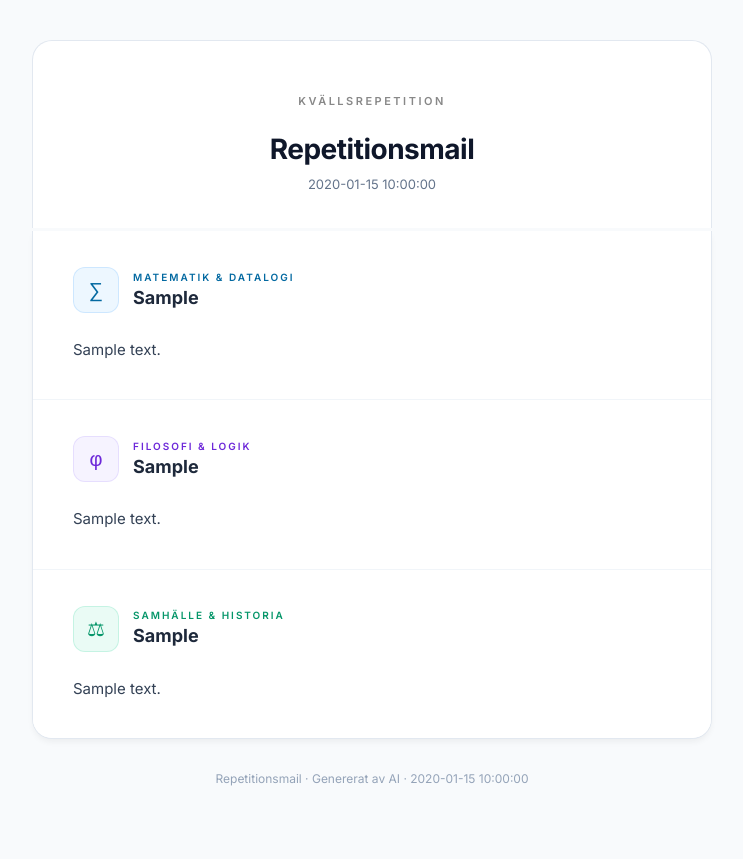
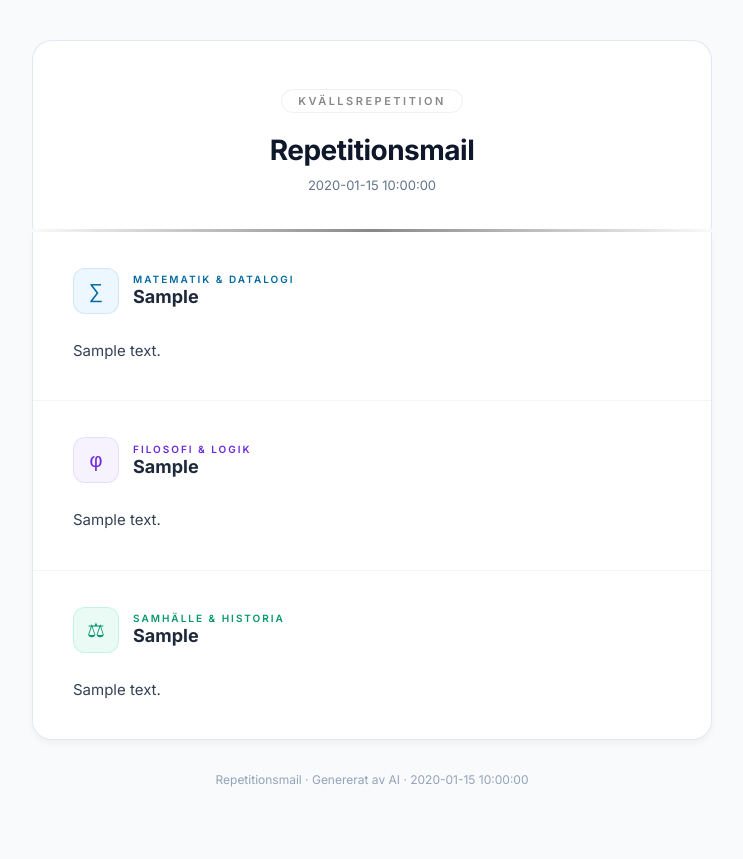
Before and after one commit to Emsurenar/repetitionsmail, a Python web app: template templates/email.html in a window 1280 px wide. Shown: the whole page, without its empty margins (268-1011 px from the left). Before the commit the page ends 786 px from the top, so only its background shows below. Run offline with Jinja, Linux system fonts and the light colour scheme; the template is opened without the code that fills it: most values are stand-ins (such as "Sample title", 1, 10 or a date in 2020).

Commit message:
Final hardening: ultra-compatible email layout and robust topic extraction

```diff
--- a/templates/email.html
+++ b/templates/email.html
@@ -42,282 +42,12 @@
       margin: 0 auto;
     }
 
-    /* Header */
-    .header {
-      text-align: center;
-      padding: 48px 32px 36px;
-      background-color: #ffffff !important;
-      border-radius: 20px 20px 0 0;
-      border: 1px solid #e2e8f0;
-      border-bottom: none;
-      position: relative;
-      overflow: hidden;
-    }
-
-    .header-tag {
-      display: inline-block;
-      font-size: 11px;
-      font-weight: 600;
-      letter-spacing: 2.5px;
-      text-transform: uppercase;
-
-      color: {
-          {
-          accent_color
-        }
-      }
-
-      !important;
-
-      background-color: {
-          {
-          accent_bg
-        }
-      }
-
-      !important;
-
-      border:1px solid {
-          {
-          accent_color
-        }
-      }
-
-      22;
-      border-radius:100px;
-      padding:4px 16px;
-      margin-bottom:20px;
-    }
-
-    .header h1 {
-      margin: 0;
-      font-size: 28px;
-      font-weight: 700;
-      color: #0f172a !important;
-      letter-spacing: -0.5px;
-    }
-
-    .header-date {
-      margin: 10px 0 0;
-      font-size: 13px;
-      color: #64748b !important;
-      font-weight: 400;
-    }
-
-    /* Divider */
-    .accent-line {
-      height: 3px;
-
-      background:linear-gradient(90deg, #f8fafc, {
-          {
-          accent_color
-        }
-      }
-
-      , #f8fafc) !important;
-    }
-
-    /* Main card */
-    .main-card {
-      background-color: #ffffff !important;
-      border: 1px solid #e2e8f0;
-      border-top: none;
-      border-radius: 0 0 20px 20px;
-      overflow: hidden;
-      box-shadow: 0 4px 6px -1px rgba(0, 0, 0, 0.05);
-    }
-
-    /* Section */
-    .section {
-      padding: 36px 40px;
-      border-bottom: 1px solid #f1f5f9;
-      background-color: #ffffff !important;
-    }
-
-    .section:last-child {
-      border-bottom: none;
-    }
-
-    /* Section header */
-    .section-header {
-      display: flex;
-      align-items: center;
-      gap: 14px;
-      margin-bottom: 24px;
-    }
-
-    .section-icon {
-      width: 44px;
-      height: 44px;
-      border-radius: 12px;
-      display: flex;
-      align-items: center;
-      justify-content: center;
-      font-size: 20px;
-      flex-shrink: 0;
-    }
-
-    .cat-math .section-icon {
-      background-color: rgba(79, 172, 254, 0.1) !important;
-      border: 1px solid rgba(79, 172, 254, 0.2);
-      color: #0369a1 !important;
-    }
-
-    .cat-phil .section-icon {
-      background-color: rgba(167, 139, 250, 0.1) !important;
-      border: 1px solid rgba(167, 139, 250, 0.2);
-      color: #6d28d9 !important;
-    }
-
-    .cat-society .section-icon {
-      background-color: rgba(52, 211, 153, 0.1) !important;
-      border: 1px solid rgba(52, 211, 153, 0.2);
-      color: #059669 !important;
-    }
-
-    .section-meta {
-      flex: 1;
-    }
-
-    .section-label {
-      font-size: 10px;
-      font-weight: 600;
-      letter-spacing: 2px;
-      text-transform: uppercase;
-      margin: 0 0 3px;
-    }
-
-    .cat-math .section-label {
-      color: #0369a1 !important;
-    }
-
-    .cat-phil .section-label {
-      color: #6d28d9 !important;
-    }
-
-    .cat-society .section-label {
-      color: #059669 !important;
-    }
-
-    .section-topic {
-      font-size: 18px;
-      font-weight: 700;
-      color: #1e293b !important;
-      margin: 0;
-      line-height: 1.3;
-    }
-
-    /* Body text */
-    .section-body {
-      color: #334155 !important;
-      font-size: 15px;
-      line-height: 1.75;
-    }
-
-    .section-body p {
-      margin: 0 0 16px;
-      color: #334155 !important;
-    }
-
-    .section-body h2 {
-      font-size: 18px;
-      font-weight: 700;
-      color: #0f172a !important;
-      margin: 24px 0 10px;
-    }
-
-    .section-body h3 {
-      font-size: 16px;
-      font-weight: 600;
-      color: #1e293b !important;
-      margin: 18px 0 8px;
-    }
-
-    .section-body strong {
-      color: #0f172a !important;
-      font-weight: 700;
-    }
-
-    .section-body em {
-      font-style: italic;
-    }
-
-    .section-body ul {
-      margin: 10px 0 16px;
-      padding-left: 22px;
-    }
-
-    .section-body li {
-      margin-bottom: 8px;
-      color: #334155 !important;
-    }
-
-    /* Code and Math Blocks */
-    .section-body code {
-      font-family: 'JetBrains Mono', monospace;
-      font-size: 13px;
-      background-color: #f1f5f9 !important;
-      border: 1px solid #e2e8f0;
-      border-radius: 4px;
-      padding: 2px 6px;
-      color: #c2410c !important;
-    }
-
-    .section-body .math-block {
-      font-family: 'JetBrains Mono', monospace;
-      display: block;
-      padding: 16px;
-      background-color: #f8fafc !important;
-      border: 1px solid #e2e8f0;
-      border-radius: 8px;
-      margin: 16px 0;
-      white-space: pre-wrap;
-      font-size: 13px;
-      color: #0f172a !important;
-      line-height: 1.6;
-    }
-
-    .section-body blockquote {
-      margin: 16px 0;
-      padding: 12px 20px;
-
-      border-left:4px solid {
-          {
-          accent_color
-        }
-      }
-
-      ;
-
-      background-color: {
-          {
-          accent_bg
-        }
-      }
-
-      !important;
-      border-radius:0 8px 8px 0;
-      color:#475569 !important;
-      font-style:italic;
-    }
-
-    /* Footer */
-    .footer {
-      text-align: center;
-      padding: 32px 20px;
-    }
-
-    .footer p {
-      margin: 0;
-      font-size: 12px;
-      color: #94a3b8 !important;
-    }
-
-    /* FORCE LIGHT MODE - This is the key part to prevent dark mode inversion */
+    /* FORCE LIGHT MODE OVERRIDES */
     @media (prefers-color-scheme: dark) {
 
       body,
-      .wrapper {
+      .wrapper,
+      .header-wrapper {
         background-color: #f8fafc !important;
         color: #1e293b !important;
       }
@@ -326,6 +56,7 @@
       .main-card,
       .section {
         background-color: #ffffff !important;
+        color: #1e293b !important;
       }
 
       .header h1,
@@ -351,6 +82,16 @@
         background-color: #f8fafc !important;
         border-color: #e2e8f0 !important;
       }
+
+      .accent-line {
+        background: linear-gradient(90deg, #f8fafc, {
+            {
+            accent_color
+          }
+        }
+
+        , #f8fafc) !important;
+    }
     }
 
     /* Support for Apple Mail and others that might ignore the media query */
@@ -368,72 +109,128 @@
 
     @media (max-width:600px) {
       .section {
-        padding: 28px 24px;
+        padding: 28px 24px !important;
       }
 
       .header {
-        padding: 36px 24px 28px;
+        padding: 36px 24px 28px !important;
       }
     }
   </style>
 </head>
 
-<body style="background-color: #f8fafc; color: #1e293b;">
-  <div class="wrapper" style="background-color: #f8fafc;">
-    <div class="container">
+<body style="margin: 0; padding: 0; background-color: #f8fafc; color: #1e293b;">
+  <div class="wrapper" style="background-color: #f8fafc; padding: 40px 20px;">
+    <div class="container" style="max-width: 680px; margin: 0 auto;">
 
       <!-- Header -->
-      <div class="header" style="background-color: #ffffff;">
-        <div class="header-tag" style="color: {{ accent_color }}; background-color: {{ accent_bg }};">Kvällsrepetition
-        </div>
-        <h1 style="color: #0f172a;">Repetitionsmail</h1>
-        <p class="header-date" style="color: #64748b;">{{ date }}</p>
+      <div class="header"
+        style="text-align: center; padding: 48px 32px 36px; background-color: #ffffff; border-radius: 20px 20px 0 0; border: 1px solid #e2e8f0; border-bottom: none; overflow: hidden;">
+        <div class="header-tag"
+          style="display: inline-block; font-size: 11px; font-weight: 600; letter-spacing: 2.5px; text-transform: uppercase; color: {{ accent_color }} !important; background-color: {{ accent_bg }} !important; border: 1px solid {{ accent_color }}22; border-radius: 100px; padding: 4px 16px; margin-bottom: 20px;">
+          Kvällsrepetition</div>
+        <h1 style="margin: 0; font-size: 28px; font-weight: 700; color: #0f172a; letter-spacing: -0.5px;">
+          Repetitionsmail</h1>
+        <p style="margin: 10px 0 0; font-size: 13px; color: #64748b; font-weight: 400;">{{ date }}</p>
       </div>
-      <div class="accent-line"></div>
+      <div class="accent-line"
+        style="height: 3px; background: {{ accent_color }}; background: linear-gradient(90deg, #f8fafc, {{ accent_color }}, #f8fafc);">
+      </div>
 
-      <div class="main-card" style="background-color: #ffffff;">
+      <div class="main-card"
+        style="background-color: #ffffff; border: 1px solid #e2e8f0; border-top: none; border-radius: 0 0 20px 20px; overflow: hidden; box-shadow: 0 4px 6px -1px rgba(0, 0, 0, 0.05);">
 
         <!-- Section 1: Matematik -->
-        <div class="section cat-math" style="background-color: #ffffff;">
-          <div class="section-header">
-            <div class="section-icon">∑</div>
-            <div class="section-meta">
-              <p class="section-label">Matematik &amp; Datalogi</p>
-              <p class="section-topic" style="color: #1e293b;">{{ math_topic }}</p>
-            </div>
-          </div>
-          <div class="section-body" style="color: #334155;">{{ math_content }}</div>
+        <div class="section cat-math"
+          style="padding: 36px 40px; border-bottom: 1px solid #f1f5f9; background-color: #ffffff;">
+          <table border="0" cellpadding="0" cellspacing="0" width="100%">
+            <tr>
+              <td style="padding-bottom: 24px;">
+                <table border="0" cellpadding="0" cellspacing="0">
+                  <tr>
+                    <td width="44" height="44"
+                      style="background-color: rgba(79,172,254,0.1); border: 1px solid rgba(79,172,254,0.2); border-radius: 12px; text-align: center; font-size: 20px; color: #0369a1;">
+                      ∑</td>
+                    <td style="padding-left: 14px;">
+                      <p
+                        style="margin: 0; font-size: 10px; font-weight: 600; letter-spacing: 2px; text-transform: uppercase; color: #0369a1;">
+                        Matematik &amp; Datalogi</p>
+                      <p style="margin: 0; font-size: 18px; font-weight: 700; color: #1e293b; line-height: 1.3;">{{
+                        math_topic }}</p>
+                    </td>
+                  </tr>
+                </table>
+              </td>
+            </tr>
+            <tr>
+              <td class="section-body" style="color: #334155; font-size: 15px; line-height: 1.75;">{{ math_content }}
+              </td>
+            </tr>
+          </table>
         </div>
 
         <!-- Section 2: Filosofi -->
-        <div class="section cat-phil" style="background-color: #ffffff;">
-          <div class="section-header">
-            <div class="section-icon">φ</div>
-            <div class="section-meta">
-              <p class="section-label">Filosofi &amp; Logik</p>
-              <p class="section-topic" style="color: #1e293b;">{{ phil_topic }}</p>
-            </div>
-          </div>
-          <div class="section-body" style="color: #334155;">{{ phil_content }}</div>
+        <div class="section cat-phil"
+          style="padding: 36px 40px; border-bottom: 1px solid #f1f5f9; background-color: #ffffff;">
+          <table border="0" cellpadding="0" cellspacing="0" width="100%">
+            <tr>
+              <td style="padding-bottom: 24px;">
+                <table border="0" cellpadding="0" cellspacing="0">
+                  <tr>
+                    <td width="44" height="44"
+                      style="background-color: rgba(167,139,250,0.1); border: 1px solid rgba(167,139,250,0.2); border-radius: 12px; text-align: center; font-size: 20px; color: #6d28d9;">
+                      φ</td>
+                    <td style="padding-left: 14px;">
+                      <p
+                        style="margin: 0; font-size: 10px; font-weight: 600; letter-spacing: 2px; text-transform: uppercase; color: #6d28d9;">
+                        Filosofi &amp; Logik</p>
+                      <p style="margin: 0; font-size: 18px; font-weight: 700; color: #1e293b; line-height: 1.3;">{{
+                        phil_topic }}</p>
+                    </td>
+                  </tr>
+                </table>
+              </td>
+            </tr>
+            <tr>
+              <td class="section-body" style="color: #334155; font-size: 15px; line-height: 1.75;">{{ phil_content }}
+              </td>
+            </tr>
+          </table>
         </div>
 
         <!-- Section 3: Samhälle -->
-        <div class="section cat-society" style="background-color: #ffffff;">
-          <div class="section-header">
-            <div class="section-icon">⚖</div>
-            <div class="section-meta">
-              <p class="section-label">Samhälle &amp; Historia</p>
-              <p class="section-topic" style="color: #1e293b;">{{ society_topic }}</p>
-            </div>
-          </div>
-          <div class="section-body" style="color: #334155;">{{ society_content }}</div>
+        <div class="section cat-society" style="padding: 36px 40px; background-color: #ffffff;">
+          <table border="0" cellpadding="0" cellspacing="0" width="100%">
+            <tr>
+              <td style="padding-bottom: 24px;">
+                <table border="0" cellpadding="0" cellspacing="0">
+                  <tr>
+                    <td width="44" height="44"
+                      style="background-color: rgba(52,211,153,0.1); border: 1px solid rgba(52,211,153,0.2); border-radius: 12px; text-align: center; font-size: 20px; color: #059669;">
+                      ⚖</td>
+                    <td style="padding-left: 14px;">
+                      <p
+                        style="margin: 0; font-size: 10px; font-weight: 600; letter-spacing: 2px; text-transform: uppercase; color: #059669;">
+                        Samhälle &amp; Historia</p>
+                      <p style="margin: 0; font-size: 18px; font-weight: 700; color: #1e293b; line-height: 1.3;">{{
+                        society_topic }}</p>
+                    </td>
+                  </tr>
+                </table>
+              </td>
+            </tr>
+            <tr>
+              <td class="section-body" style="color: #334155; font-size: 15px; line-height: 1.75;">{{ society_content }}
+              </td>
+            </tr>
+          </table>
         </div>
 
       </div><!-- .main-card -->
 
       <!-- Footer -->
-      <div class="footer">
-        <p style="color: #94a3b8;">Repetitionsmail · Genererat av AI · {{ date }}</p>
+      <div class="footer" style="text-align: center; padding: 32px 20px;">
+        <p style="margin: 0; font-size: 12px; color: #94a3b8;">Repetitionsmail · Genererat av AI · {{ date }}</p>
       </div>
 
     </div><!-- .container -->
```
